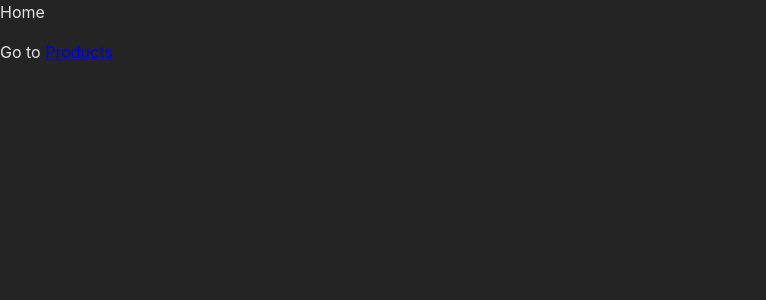
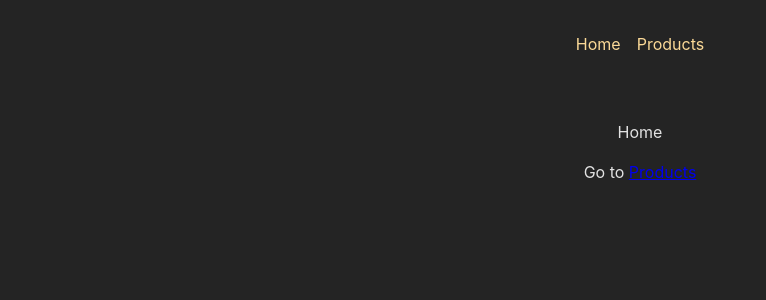
Before and after one commit to logarithms17/Router-project, a React (Create React App) app: page / in a window 1280 px wide. Shown: the top 300 px of the page, without its empty margins (0-766 px from the left). Built offline with nearby package versions, Linux system fonts and the light colour scheme.

Commit message:
handling error

```diff
--- a/src/App.js
+++ b/src/App.js
@@ -1,6 +1,8 @@
 import { createBrowserRouter, RouterProvider} from "react-router-dom";
 import Home from "./pages/Home";
 import Products from "./pages/Products";
+import RootLayout from "./pages/RootLayout";
+import ErrorPage from "./pages/ErrorPage";
 
 // const routeDefinitions = createRoutesFromElements(
 //   <Route>
@@ -12,8 +14,15 @@ import Products from "./pages/Products";
 // const router = createBrowserRouter(routeDefinitions)
 
 const router = createBrowserRouter([
-  { path: '/', element: <Home /> },
-  { path: '/products', element: <Products /> },
+  {
+    path: '/',
+    element: <RootLayout />,
+    errorElement: <ErrorPage />,
+    children: [
+      { path: '/', element: <Home /> },
+      { path: '/products', element: <Products /> },
+  ]},
+
 ])
 
 function App() {
--- /dev/null
+++ b/src/components/MainNavigation.js
@@ -0,0 +1,22 @@
+import React from 'react'
+import { Link } from 'react-router-dom'
+import css from './MainNavigation.module.css'
+
+const MainNavigation = () => {
+  return (
+      <header className={css.header}>
+          <nav>
+              <ul className={css.list}>
+                  <li>
+                      <Link to='/'>Home</Link>
+                  </li>
+                  <li>
+                      <Link to='/products'>Products</Link>
+                  </li>
+              </ul>
+          </nav>
+    </header>
+  )
+}
+
+export default MainNavigation
--- /dev/null
+++ b/src/components/MainNavigation.module.css
@@ -0,0 +1,23 @@
+.header {
+    max-width: 60rem;
+    margin: auto;
+    padding: 2rem;
+    display: flex;
+    justify-content: center;
+}
+
+.list {
+    display: flex;
+    gap: 1rem;
+}
+
+.list a {
+    text-decoration: none;
+    color: var(--color-primary-400);
+}
+
+.list a:hover,
+.list a.active {
+    color: var(--color-primary-800);
+    text-decoration: underline;
+}
--- a/src/index.css
+++ b/src/index.css
@@ -48,3 +48,9 @@ ul {
   margin: 0;
   padding: 0;
 }
+
+main {
+  margin: 2rem auto;
+  text-align: center;
+
+}
--- /dev/null
+++ b/src/pages/ErrorPage.js
@@ -0,0 +1,18 @@
+import React from 'react'
+import MainNavigation from '../components/MainNavigation'
+
+const ErrorPage = () => {
+return (
+    <>
+        <MainNavigation />
+
+        <main>
+            <h1>An error occurred</h1>
+            <p>Could not find this page</p>
+        </main>
+    </>
+
+)
+}
+
+export default ErrorPage
--- /dev/null
+++ b/src/pages/RootLayout.js
@@ -0,0 +1,15 @@
+import { Outlet } from "react-router-dom"
+import MainNavigation from "../components/MainNavigation"
+
+const RootLayout = () => {
+    return (
+        <>
+            <MainNavigation />
+            <main>
+                <Outlet />
+            </main>
+        </>
+    )
+}
+
+export default RootLayout
```
